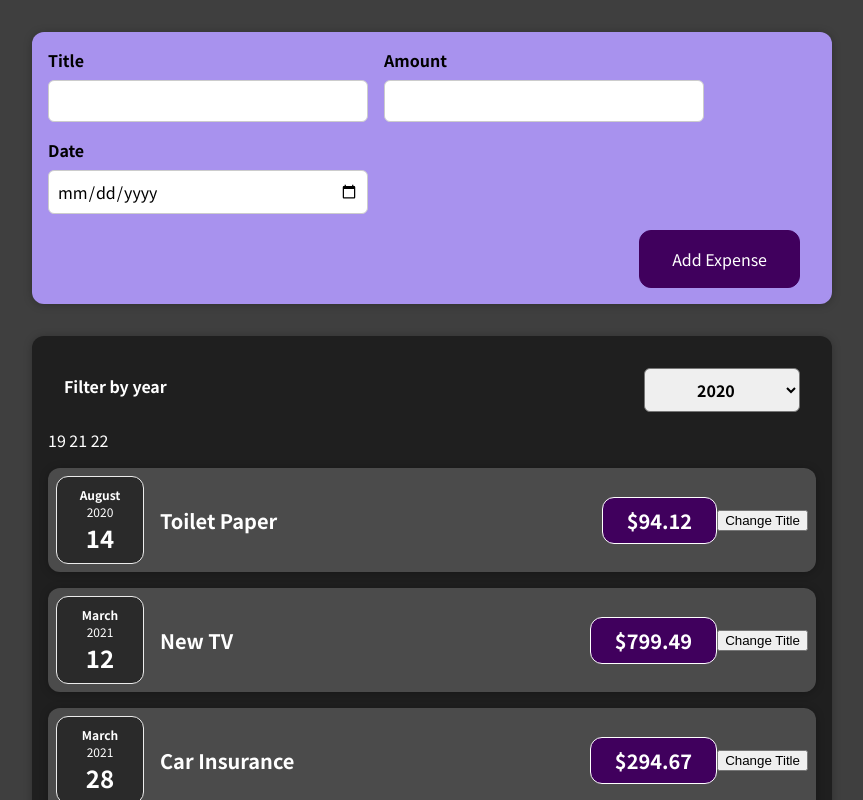
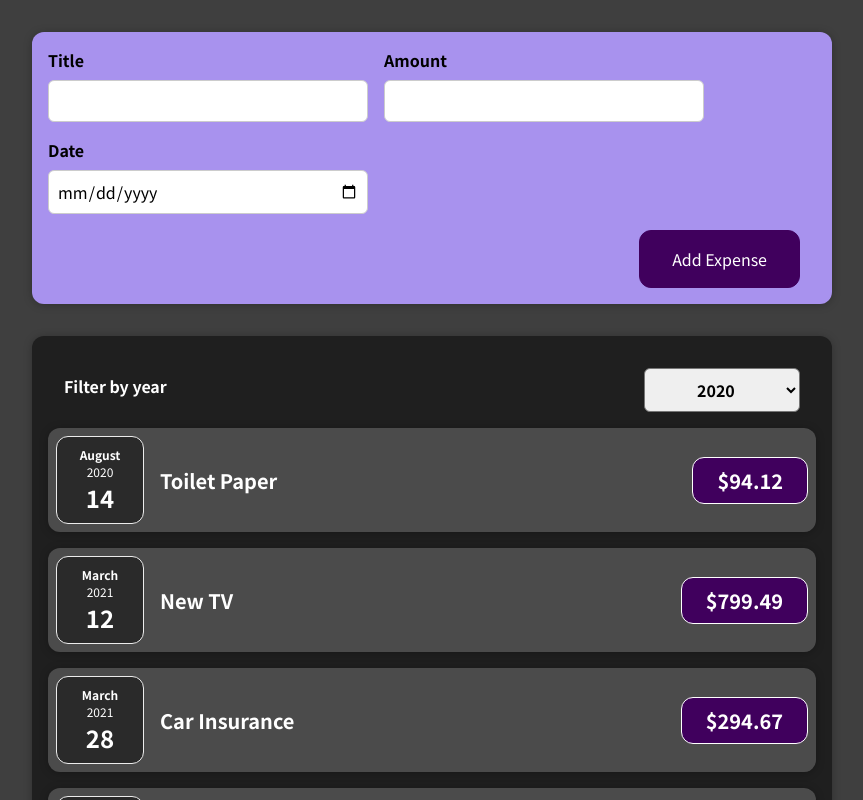
Before and after one commit to jusgra/udemy-react, a React (Create React App) app: page / in a window 1280 px wide. Shown: the top 800 px of the page, without its empty margins (208-1071 px from the left). Built offline with nearby package versions, Linux system fonts and the light colour scheme.

Commit message:
course content

```diff
--- a/src/App.jsx
+++ b/src/App.jsx
@@ -1,8 +1,8 @@
 import NewExpense from "./components/NewExpense/NewExpense";
 import Expenses from "./components/Expenses/Expenses";
+import { useState } from "react";
 
-export default function App() {
-  const expenses = [
+const DUMMY_EXPENSE = [
   {
     id: "e1",
     title: "Toilet Paper",
@@ -24,15 +24,17 @@ export default function App() {
   },
 ];
 
+export default function App() {
+  const [items, setItems] = useState(DUMMY_EXPENSE);
+
   const handleNewExpense = (newExpense) => {
-    console.log("From App.js");
-    console.log(newExpense);
+    setItems((oldItems) => [newExpense, ...oldItems]);
   };
 
   return (
     <div>
       <NewExpense onNewExpense={handleNewExpense} />
-      <Expenses items={expenses} />
+      <Expenses items={items} />
     </div>
   );
 }
--- a/src/components/Expenses/ExpenseDate.jsx
+++ b/src/components/Expenses/ExpenseDate.jsx
@@ -1,6 +1,7 @@
 import "./ExpenseDate.css";
 
 export default function ExpenseDate(props) {
+  console.log(props);
   const month = props.date.toLocaleString("en-US", { month: "long" });
   const day = props.date.toLocaleString("en-US", { day: "2-digit" });
   const year = props.date.getFullYear();
--- a/src/components/Expenses/ExpenseItem.jsx
+++ b/src/components/Expenses/ExpenseItem.jsx
@@ -1,24 +1,15 @@
-import { useState } from "react";
 import ExpenseDate from "./ExpenseDate";
 import Card from "../UI/Card";
 import "./ExpenseItem.css";
 
 export default function ExpenseItem(props) {
-  const [title, setTitle] = useState(props.title);
-
-  const clickHandler = () => {
-    setTitle("Updated!");
-    console.log(title);
-  };
-
   return (
     <Card className="expense-item">
       <ExpenseDate date={props.date} />
       <div className="expense-item__description">
-        <h2>{title}</h2>
+        <h2>{props.title}</h2>
         <div className="expense-item__price">${props.amount}</div>
       </div>
-      <button onClick={clickHandler}>Change Title</button>
     </Card>
   );
 }
--- a/src/components/Expenses/Expenses.jsx
+++ b/src/components/Expenses/Expenses.jsx
@@ -6,14 +6,6 @@ import { useState } from "react";
 
 export default function Expenses(props) {
   const [filter, setFilter] = useState("2020");
-
-  let text = "19 21 22";
-
-  if (filter === "2019") text = "20 21 22";
-  else if (filter === "2020") text = "19 21 22";
-  else if (filter === "2021") text = "19 20 22";
-  else text = "19 20 21";
-
   const handleFilter = (selectedYear) => {
     setFilter(selectedYear);
   };
@@ -23,11 +15,9 @@ export default function Expenses(props) {
       <div>
         <ExpensesFilter filterdYear={filter} onExpensesFilter={handleFilter} />
       </div>
-      <p style={{ color: "white" }}>{text}</p>
-      <ExpenseItem title={props.items[0].title} amount={props.items[0].amount} date={props.items[0].date} />
-      <ExpenseItem title={props.items[1].title} amount={props.items[1].amount} date={props.items[1].date} />
-      <ExpenseItem title={props.items[2].title} amount={props.items[2].amount} date={props.items[2].date} />
-      <ExpenseItem title={props.items[3].title} amount={props.items[3].amount} date={props.items[3].date} />
+      {props.items.map((expense) => (
+        <ExpenseItem key={expense.id} title={expense.title} amount={expense.amount} date={expense.date} />
+      ))}
     </Card>
   );
 }
--- a/src/components/NewExpense/ExpenseForm.jsx
+++ b/src/components/NewExpense/ExpenseForm.jsx
@@ -19,10 +19,8 @@ export default function ExpenseForm({ onExpenseForm }) {
     const stateObject = {
       title: enteredTitle,
       amount: enteredAmount,
-      date: enteredDate,
+      date: new Date(enteredDate),
     };
-
-    // console.log(stateObject);
 
     setEnteredTitle("");
     setEnteredAmount("");
```
Lines whose indentation alone changed are shown as unchanged.
